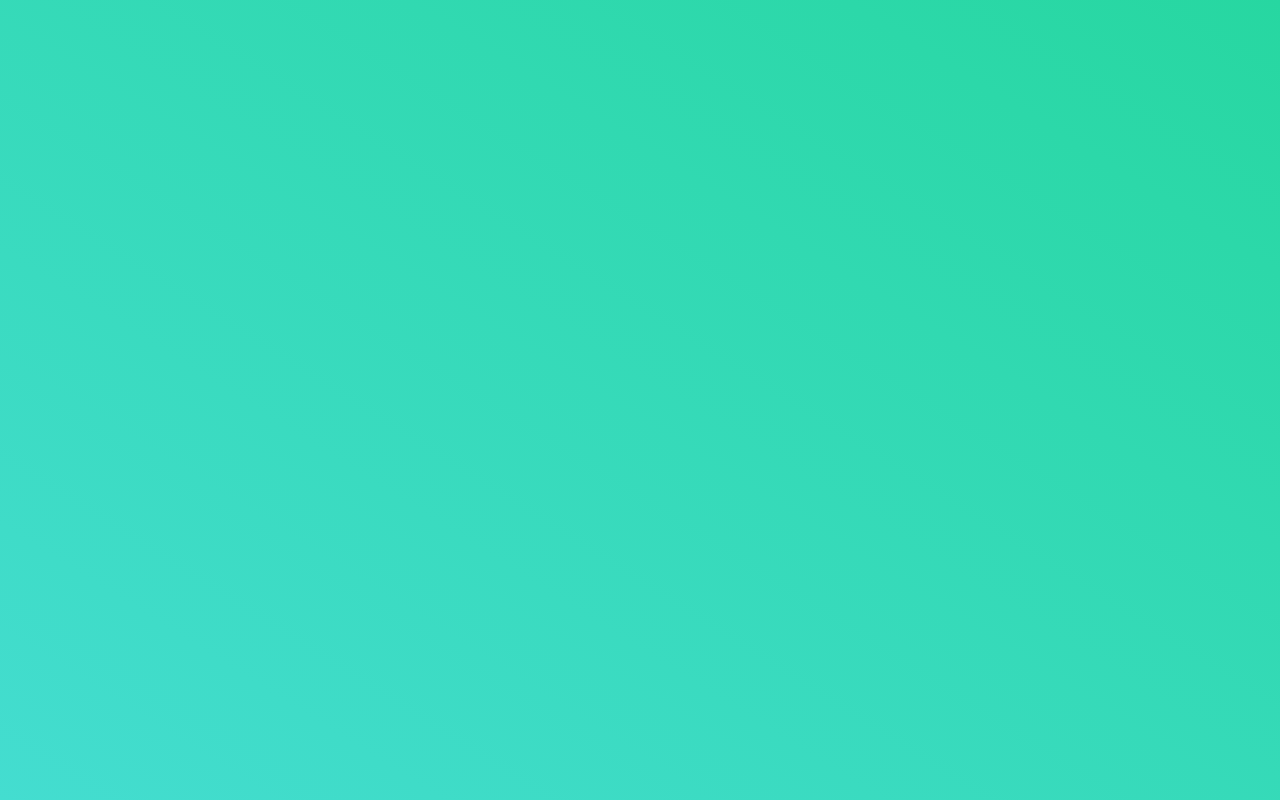
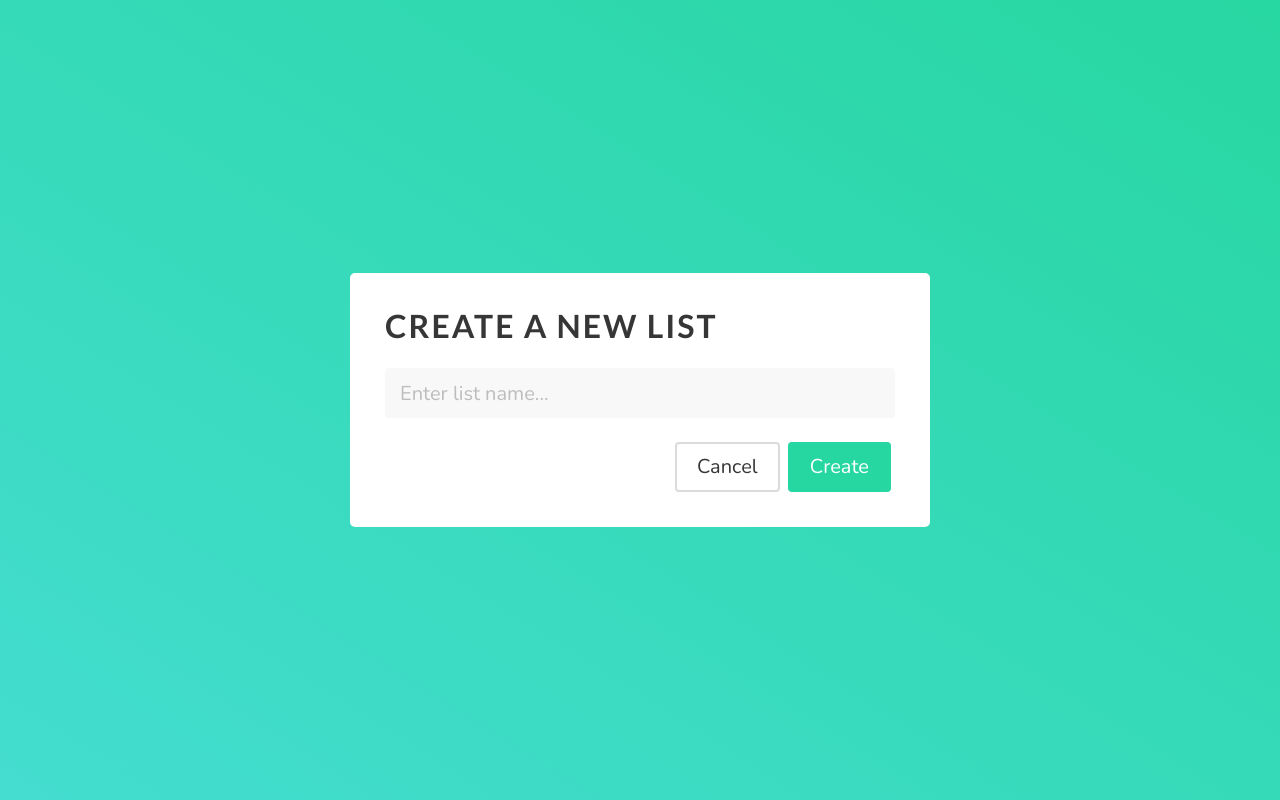
Before and after one commit to RYin4/TaskApp, an Angular app in the folder frontend/: page /new-list in a window 1280 px wide. Before the commit this address led to /. Built offline with nearby package versions, Linux system fonts and the light colour scheme.

Commit message:
update to create new list

```diff
--- a/frontend/src/app/app.module.ts
+++ b/frontend/src/app/app.module.ts
@@ -6,11 +6,13 @@
 import { TaskViewComponent } from './pages/task-view/task-view.component';
 
 import { HttpClientModule } from '@angular/common/http';
+import { NewListComponent } from './pages/new-list/new-list.component';
 
 @NgModule({
   declarations: [
     AppComponent,
-    TaskViewComponent
+    TaskViewComponent,
+    NewListComponent
   ],
   imports: [
     BrowserModule,
--- /dev/null
+++ b/frontend/src/app/pages/new-list/new-list.component.html
@@ -0,0 +1,16 @@
+<div class="centered-content">
+    <div class="modal-box">
+      <h1 class="title">
+        Create a new list
+      </h1>
+
+      <input #listTitleInput class="input has-background-light is-medium" type="text" placeholder="Enter list name...">
+      <br><br>
+      <div class="buttons is-right">
+        <button class="button is-medium" routerLink="/">Cancel</button>
+        <button class="button is-primary has-text-white is-medium" (click)="createList(listTitleInput.value)">Create</button>
+      </div>
+
+
+    </div>
+  </div>
--- /dev/null
+++ b/frontend/src/app/pages/new-list/new-list.component.scss
@@ -0,0 +1,8 @@
+.modal-box {
+    min-height: 200px;
+    width: 100%;
+    max-width: 580px;
+    background: white;
+    border-radius: 5px;
+    padding: 35px;
+}
--- /dev/null
+++ b/frontend/src/app/pages/new-list/new-list.component.ts
@@ -0,0 +1,23 @@
+import { Component, OnInit } from '@angular/core';
+import { TaskService } from 'src/app/task.service';
+
+@Component({
+  selector: 'app-new-list',
+  templateUrl: './new-list.component.html',
+  styleUrls: ['./new-list.component.scss']
+})
+export class NewListComponent implements OnInit {
+
+  constructor(private taskService: TaskService) { }
+
+  ngOnInit() {
+  }
+
+  createList(title: string) {
+    this.taskService.createList(title).subscribe((response: any) => {
+      console.log(response)
+    })
+  }
+
+
+}
--- a/frontend/src/app/pages/task-view/task-view.component.html
+++ b/frontend/src/app/pages/task-view/task-view.component.html
@@ -16,7 +16,7 @@
         </a>
       </div>
 
-      <button class="button is-primary has-text-white" (click)="createNewList()">+ New list</button>
+      <button class="button is-primary has-text-white" routerLink="/new-list">+ New list</button>
 
 
     </div>
@@ -24,7 +24,6 @@
 
     <div class="task-list-container has-background-light">
       <h1 class="title has-text-primary">Tasks</h1>
-
       <div class="task">
         <p>This is something i have to do</p>
       </div>
--- a/frontend/src/app/pages/task-view/task-view.component.scss
+++ b/frontend/src/app/pages/task-view/task-view.component.scss
@@ -1,12 +1,6 @@
 @import '../../../main-styles.scss';
 
-.centered-content {
-    display: flex;
-    align-items: center;
-    justify-content: center;
-    width: 100%;
-    height: 100%
-}
+
 
 .task-manager-container {
     display: flex;
--- a/frontend/src/app/pages/task-view/task-view.component.ts
+++ b/frontend/src/app/pages/task-view/task-view.component.ts
@@ -13,13 +13,9 @@
   ngOnInit() {
   }
 
-  createNewList() {
-    this.taskService.createList('Testing').subscribe((response: any) => {
-      console.log(response)
-
-    })
 
 
-  }
+
+
 
 }
--- a/frontend/src/app/task.service.ts
+++ b/frontend/src/app/task.service.ts
@@ -9,8 +9,7 @@
   constructor(private webReqService: WebRequestService) { }
 
   createList(title: string) {
-    //we want to send a web request to create a list
-    return this.webReqService.post('lists', {title})
-
+    // We want to send a web request to create a list
+    return this.webReqService.post('lists', { title });
   }
 }
```
Also changed, not shown: frontend/src/app/app-routing.module.ts (+5 -4 lines), 1 other file (tests, documents, lock files or other folders).
